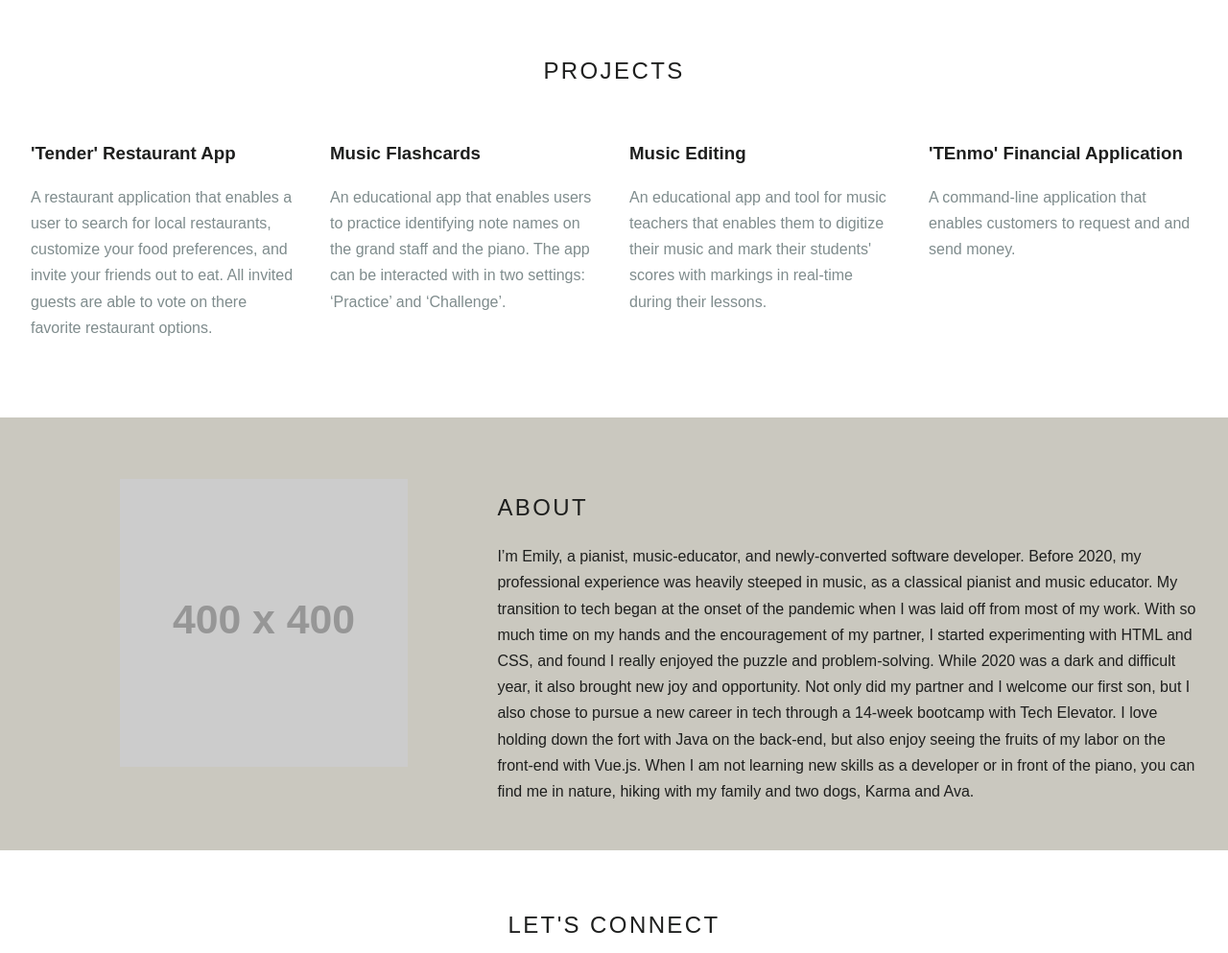
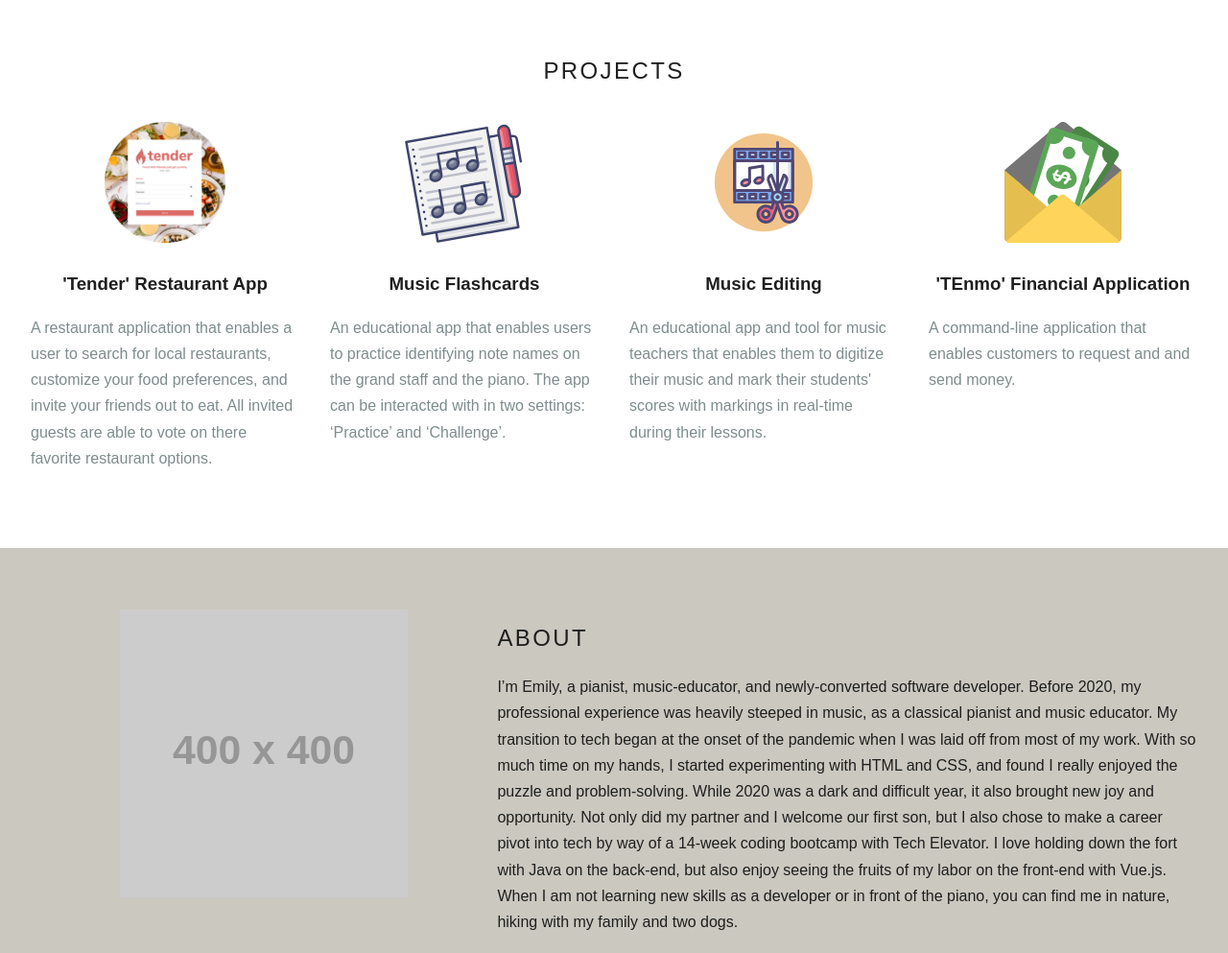
Before and after one commit to emilycharlson/echarlson-website, a plain HTML site: page index.html in a window 1280 px wide. Shown: the part 700-1693 px from the top of the page at 96% size. Drawn offline with nearby package versions, Linux system fonts and the light colour scheme; placeholder pictures from the web are drawn by us.

Commit message:
add project images

```diff
--- a/css/styles.css
+++ b/css/styles.css
@@ -21,7 +21,7 @@ h4,
 h5,
 h6,
 label {
-    color: #34495e;
+    color: #2c302c;
 }
 
 .pure-img-responsive {
@@ -212,11 +212,19 @@ a.pure-button-primary {
 
 /* This is the class used for the content sub-headers (<h3>) */
 .content-subhead {
-    color: #1E1F1E
+    color: #1E1F1E;
+    text-align: center;
 }
-    .content-subhead i {
-        margin-right: 7px;
-    }
+
+.content-subhead a {
+    text-decoration: none;
+    color: #1E1F1E;
+}
+
+.content-subhead a:hover {
+    color: #6d622d;
+}
+
 
 /* This is the class used for the dark-background areas. */
 .ribbon {
@@ -224,12 +232,33 @@ a.pure-button-primary {
     color:#1E1F1E
 }
 
-/* This is the class used for the footer */
-.footer {
-    background: #111;
-    position: fixed;
-    bottom: 0;
-    width: 100%;
+
+#tender-pic {
+    max-height: 45%;
+    max-width: 45%;
+    margin: 0 auto;
+    padding-bottom: 10px;
+}
+
+#flashcard-pic {
+    max-height: 45%;
+    max-width: 45%;
+    margin: 0 auto;
+    padding-bottom: 10px;
+}
+
+#editing-pic {
+    max-height: 45%;
+    max-width: 45%;
+    margin: 0 auto;
+    padding-bottom: 10px;
+}
+
+#tenmo-pic {
+    max-height: 45%;
+    max-width: 45%;
+    margin: 0 auto;
+    padding-bottom: 10px;
 }
 
 /*
--- a/index.html
+++ b/index.html
@@ -29,8 +29,13 @@
             <h2 class="content-head is-center">Projects</h2>
 
             <div class="pure-g">
+
                 <div class="l-box pure-u-1 pure-u-md-1-2 pure-u-lg-1-4">
-                    <h3 class="content-subhead">'Tender' Restaurant App</h3>
+                    <div id="tender-pic">
+                        <img class="pure-img" src="../img/tender.png" alt="'Tender' Restaurant App">
+                    </div>
+
+                    <h3 class="content-subhead"><a href="http://tenderinvite.com" target="_blank">'Tender' Restaurant App</a></h3>
                     <p>
                         A restaurant application that enables a user to search for local restaurants, customize your
                         food preferences, and invite your friends out to eat. All invited guests are able to vote on
@@ -38,21 +43,30 @@
                     </p>
                 </div>
                 <div class="l-box pure-u-1 pure-u-md-1-2 pure-u-lg-1-4">
-                    <h3 class="content-subhead">Music Flashcards</h3>
+                    <div id="flashcard-pic">
+                        <img class="pure-img" src="../img/flashcard.svg">
+                    </div>
+                    <h3 class="content-subhead"><a href="https://github.com/emilycharlson/music-flashcards" target="_blank">Music Flashcards</a></h3>
                     <p>
                         An educational app that enables users to practice identifying note names on the grand staff and
                         the piano. The app can be interacted with in two settings: ‘Practice’ and ‘Challenge’.
                     </p>
                 </div>
                 <div class="l-box pure-u-1 pure-u-md-1-2 pure-u-lg-1-4">
-                    <h3 class="content-subhead">Music Editing</h3>
+                    <div id="editing-pic">
+                        <img class="pure-img" src="../img/music-editing.svg">
+                    </div>
+                    <h3 class="content-subhead"><a href="#">Music Editing</a></h3>
                     <p>
                         An educational app and tool for music teachers that enables them to digitize their music and
                         mark their students' scores with markings in real-time during their lessons.
                     </p>
                 </div>
                 <div class="l-box pure-u-1 pure-u-md-1-2 pure-u-lg-1-4">
-                    <h3 class="content-subhead">'TEnmo' Financial Application</h3>
+                    <div id="tenmo-pic">
+                        <img class="pure-img" src="../img/tenmo.svg">
+                    </div>
+                    <h3 class="content-subhead"><a href="#">'TEnmo' Financial Application</a></h3>
                     <p>
                         A command-line application that enables customers to request and and send money.
                     </p>
@@ -71,13 +85,13 @@
                     I’m Emily, a pianist, music-educator, and newly-converted software developer. Before 2020, my
                     professional experience was heavily steeped in music, as a classical pianist and music educator. My
                     transition to tech began at the onset of the pandemic when I was laid off from most of my work. With
-                    so much time on my hands and the encouragement of my partner, I started experimenting with HTML and
+                    so much time on my hands, I started experimenting with HTML and
                     CSS, and found I really enjoyed the puzzle and problem-solving. While 2020 was a dark and difficult
                     year, it also brought new joy and opportunity. Not only did my partner and I welcome our first son,
-                    but I also chose to pursue a new career in tech through a 14-week bootcamp with Tech Elevator. I
+                    but I also chose to make a career pivot into tech by way of a 14-week coding bootcamp with Tech Elevator. I
                     love holding down the fort with Java on the back-end, but also enjoy seeing the fruits of my labor
                     on the front-end with Vue.js. When I am not learning new skills as a developer or in front of the
-                    piano, you can find me in nature, hiking with my family and two dogs, Karma and Ava.
+                    piano, you can find me in nature, hiking with my family and two dogs.
                 </p>
             </div>
         </div>
```
Also changed, not shown: img/flashcard.svg (added), img/music-editing.svg (added), img/tender.png (added), img/tenmo.svg (added), 3 other files.
